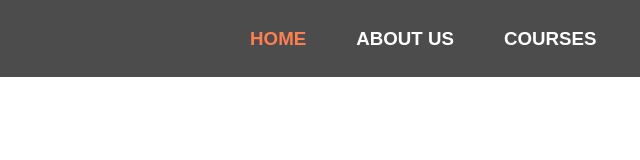
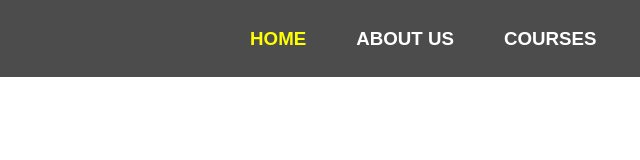
Before and after one commit to metalbluster1/website_1, a plain HTML site: page app/index.html in a window 1280 px wide. In both pictures the pointer is over the item "HOME". Shown: the full height of the page, 351-991 px from the left. Drawn offline with Linux system fonts and the light colour scheme.

Commit message:
initial commit

```diff
--- a/app/index.html
+++ b/app/index.html
@@ -52,7 +52,7 @@
     }
 
     .sub-nav li:hover {
-        color: coral;
+        color: yellow;
     }
 </style>
 
```
